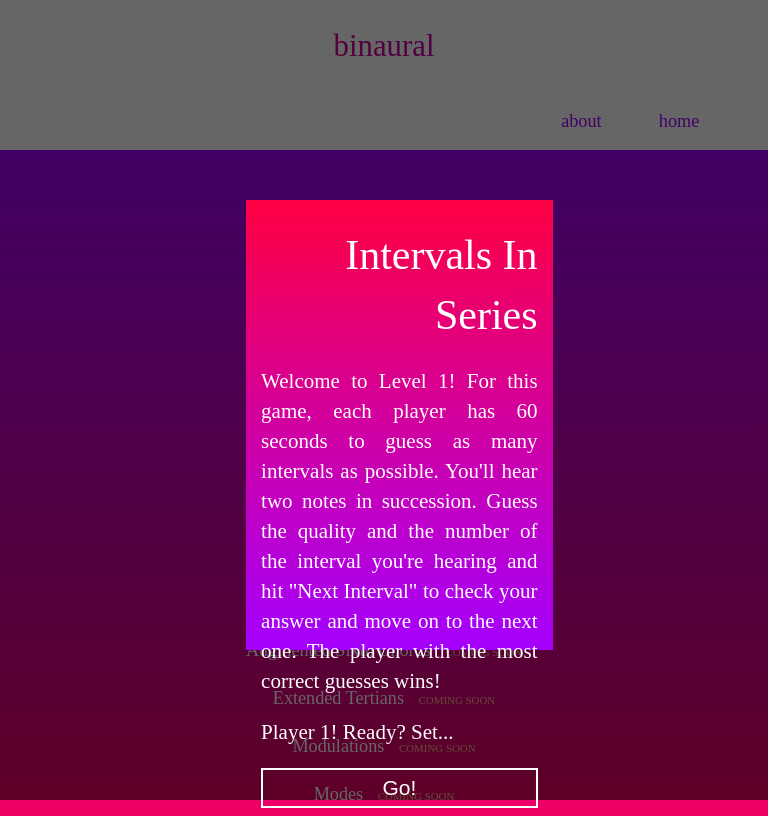
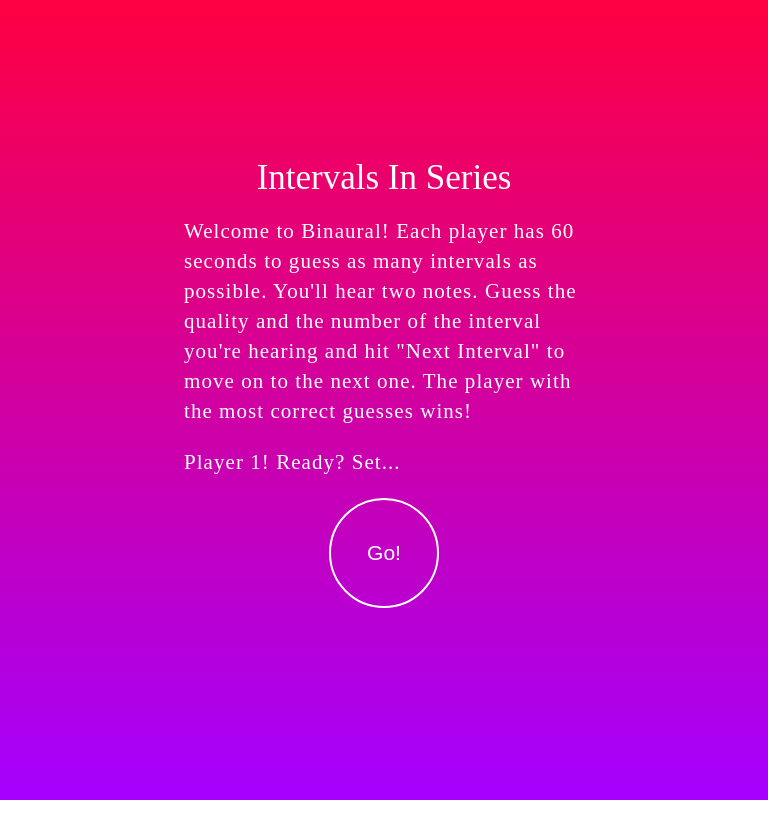
Before and after one commit to jeffDevelops/Binaural, a plain HTML site: page two-players.html in a window 768 px wide. Shown: the top 816 px of the page. Drawn offline with Linux system fonts and the light colour scheme; a web font is replaced by a local one.

Commit message:
makes game responsive

```diff
--- a/styles/styles.css
+++ b/styles/styles.css
@@ -12,12 +12,13 @@
 html {
 	width: 100%;
 	height: 100%;
+	overflow: auto;
+	box-sizing: border-box;
 }
 
 body {
-	width: 100vw;
-	height: 100%
-	border: 1px solid transparent;
+	width: 100%;
+	height: 100%;
 	font-family: 'Muli';
 }
 
@@ -29,7 +30,7 @@
 	border: 1px solid transparent;
 }
 
-.col-md-12, .col-lg-12, .col-md-8, .col-lg-8, .col-md-4, .col-lg-4, .col-md-3, .col-lg-3, .col-md-1, .col-lg-1 {
+.col-md-12, .col-lg-12, .col-md-11, .col-lg-11 .col-md-8, .col-lg-8, .col-md-4, .col-lg-4, .col-md-3, .col-lg-3, .col-md-1, .col-lg-1, .col-xs-6, .col-xs-4, .col-xs-3, .col-xs-2 {
 	padding: 0;
 	margin: 0; /* Removes Bootstrap padding and margin*/
 }
@@ -172,10 +173,14 @@
 	padding: 38px 7vw 0 0;
 }
 
+.page {
+	margin-top: 100px;
+	height: 600px;
+}
+
 aside {
 	margin: 0;
 	padding: 0;
-
 	width: 100%;
 	height: 800px;
 	background-image: -webkit-linear-gradient(top, rgb(164, 0, 255), rgb(254, 0, 66));
@@ -235,15 +240,16 @@
 }
 
 .players_indicator {
-	height: 800px;
+	height: 600px;
+	background: #fff;
 }
 
 .first  {
-	margin: 100px 0;
+	margin: 50px 0;
 }
 
 .second {
-	margin: 400px 0 0 0;
+	margin: 300px 0 0 0;
 }
 
 .players_indicator .player, .players_indicator .player_number {
@@ -272,15 +278,16 @@
 	font-weight: 200;
 }
 
-main {
-	height: 800px;
+main.col-lg-6.col-md-6 {
+	height: 600px;
+	padding: 0;
 }
 
 .top {
-	height: 500px;
+	height: 400px;
 	width: 100%;
-	border: 1px solid transparent;
-	border-bottom: 5px solid #fff;
+	border-left: 2px solid #fff;
+	border-right: 2px solid #fff;
 	background: rgb(164, 0, 255);
 	background-image: -webkit-linear-gradient(right,rgb(164, 0, 255), rgb(190, 0, 255));
 	background-image: -moz-linear-gradient(right,rgb(164, 0, 255), rgb(190, 0, 255));
@@ -296,13 +303,15 @@
 
 .bottom {
 	width: 100%;
-	height: 300px;
+	height: 200px;
 	background-image: -webkit-linear-gradient(right,rgb(200, 0, 150), rgb(254, 0, 66));
 	background-image: -moz-linear-gradient(right,rgb(200, 0, 150), rgb(254, 0, 66));
 	background-image: -ms-linear-gradient(right,rgb(200, 0, 150), rgb(254, 0, 66));
 	background-image: -o-linear-gradient(right,rgb(200, 0, 150), rgb(254, 0, 66));
 	background-image: linear-gradient(right,rgb(200, 0, 150), rgb(254, 0, 66));
-	border: 1px solid transparent;
+	border-left: 2px solid #fff;
+	border-top: 2px solid #fff;
+	border-right: 2px solid #fff;
 	-webkit-transition: height 1s;
 	-moz-transition: height 1s;
 	-ms-transition: height 1s;
@@ -315,6 +324,7 @@
 }
 
 .game_interface {
+	height: 100%;
 	padding: 0 2vw;
 	opacity: 1;
 	-webkit-transition: opacity 1s;
@@ -343,29 +353,30 @@
 }
 
 .game_title {
-	margin: 25px 0 0 0;
+	margin: 10px 0 0 0;
+	line-height: 1em;
 	text-align: right;
-	font-size: 3em;
+	font-size: 2.5em;
 	font-weight: 300;
 	color: #fff;
 }
 
 .interface_column {
-	height: 350px;
-	margin: 0;
+	height: 300px;
+	margin: 25px auto 0 auto;
 }
 
 div.col-md-6.col-lg-6.interface_column {
-	height: 350px;
+	height: 365px;
 	margin: 0;
 	padding: 0;
 }
 
 #replay {
 	display: block;
-	width: 125px;
-	height: 125px;
-	margin: 0 auto 3% auto;
+	width: 90px;
+	height: 90px;
+	margin: 25px auto;
 	border-radius: 50%;
 	border: 2px solid #fff;
 	background-color: rgba(0, 0, 0, 0);
@@ -411,10 +422,26 @@
 	transform: rotateZ(-360deg);
 }
 
+.first_column_buttons {
+	margin-top: -25px;
+}
+
+.first_column_buttons .button {
+	float: right;
+}
+
+.number_buttons {
+	margin-top: 90px;
+}
+
 .guess {
-	width: 95%;
-	padding: 0 0;
-	margin: 2% auto 0 auto;
+	display: block;
+	position: relative;
+	width: 50px;
+	height: 50px;
+	border-radius: 100%;
+	padding-bottom: 50px;
+	margin: 5% auto 0 auto;
 	height: 11%;
 	border: 2px solid #fff;
 	background-color: rgba(255, 255, 255, 0);
@@ -425,7 +452,6 @@
 }
 
 .guess:hover {
-	width: 95%;
 	background: rgba(255, 255, 255, 1);
 	-webkit-transition: all .3s;
 	-moz-transition: all .3s;
@@ -433,6 +459,15 @@
 	-o-transition: all .3s;
 	transition: all .3s;
 	color: rgb(164, 0, 255);
+}
+
+.button_text {
+	position: absolute;
+	left: 0;
+	right: 0;
+	margin: auto;
+	top: 14px;
+	font-size: .75em;
 }
 
 .guess.active {
@@ -455,7 +490,6 @@
 
 .interval {
 	height: 11%;
-	margin: 1.33% auto;
 }
 
 #interface_column.third {
@@ -463,16 +497,18 @@
 }
 
 #submit {
-	height: 50%;
-	width: 100%;
+	position: absolute;
+	bottom: 0;
+	left: 30px;
+	height: 240px;
+	width: 240px;
 	border: 2px solid #fff;
+	border-radius: 50%;
 	background: rgba(0, 0, 0, 0);
 	color: #fff;
 	font-family: 'Muli', sans-serif;
 	font-weight: 200;
-	font-size: 1.5em;
-	position: absolute;
-	bottom: -5px;
+	font-size: 1.2em;
 }
 
 #submit:hover {
@@ -529,13 +565,21 @@
 	position: absolute;
 	z-index: 2;
 	display: block;
-	top: 25vh;
-	left: 32vw;
-	width: 40%;
-	height: 450px;
+	top: 10vh;
+	left: 0;
+	right: 0;
+	margin: auto;
+	width: 60%;
+	max-width: 774px;
+	min-width: 774px;
+	height: 60%;
+	max-height: 774px;
+	min-height: 774px;
 	background-image: -webkit-linear-gradient(bottom, rgba(164, 0, 255, 1), rgba(254, 0, 66, 1));
 	background-image: -o-linear-gradient(bottom, rgba(164, 0, 255, 1), rgba(254, 0, 66, 1));
 	background-image: linear-gradient(bottom, rgba(164, 0, 255, 1), rgba(254, 0, 66, 1));
+	border-radius: 50%;
+	padding-bottom: 60%;
 }
 
 .blur {
@@ -555,24 +599,34 @@
 }
 
 .instructions .parent {
-	width: 90%;
-	margin:  0 auto;
+	width: 60%;
+	min-width: 350px;
+	max-width: 400px;
+	margin: 160px auto 0 auto;
+}
+
+.instructions .game_title {
+	text-align: center;
 }
 
 .instructions p {
 	font-size: 1.5em;
-	text-align: justify;
+	letter-spacing: .05em;
+	text-align: left;
 	color: #fff;
 }
 
 .instructions button {
-	height: 40px;
 	margin: 0 auto;
-	width: 100%;
+	width: 110px;
+	height: 110px;
+	border-radius: 50%;
+
+	padding: 10px 0 10px 0;
 }
 
 .instructions button:hover {
-	width: 100%;
+	width: 110px;
 }
 
 .instructions.times_up {
@@ -594,13 +648,179 @@
 }
 
 /*Injected with JS innerHTML*/
+
+.inactive_player {
+	padding-top: 25px;
+}
+
 .inactive_player_status {
 	display: block;
 	width: 70%;
-	margin: 100px auto 0 auto;
+	margin: 0 auto 0 auto;
 	text-align: right;
 	font-style: italic;
+	line-height: 1em;
 	color: #fff;
 	font-weight: 200;
 	font-size: 2.5em;
 }
+
+#binaural {
+	padding: 0;
+	perspective:1px;
+	border-radius: 50px;
+}
+
+@media(max-width: 991px) {
+	.page {
+		margin-top: 0;
+	}
+	.nav_logo {
+		margin-top: 10px;
+		height: 35px;
+	}
+	nav {
+		height: 5vh;
+	}
+	nav ul {
+		text-align: center;
+		height: 25px;
+	}
+	.game_nav ul li {
+		padding: 0;
+		margin: 5px 7px 0 7px;
+	}
+	.players_indicator, .right_margin {
+		display: none;
+	}
+	.top, .bottom {
+		border-left: none;
+		border-right: none;
+	}
+	.hide_on_mobile {
+		display: none;
+	}
+	#replay {
+		width: 90px;
+		height: 90px;
+	}
+	.interface_column {
+		margin-top: 15px;
+	}
+	.number_buttons {
+		margin-top: 65px;
+	}
+	.staggered .guess {
+		margin-left: 7px;
+	}
+
+	.third {
+		position: static;
+	}
+	/*Change the relative context for the submit button */
+	.game_interface {
+		position: relative;
+	}
+
+	.timer_div, .score_div {
+		position: absolute;
+		top: 10px;
+		width: 9%;
+		height: 100px;
+		display: block;
+	}
+	.timer_div .gameplay_label {
+		text-align: left;
+	}
+	.score_div {
+		right: 20px;
+	}
+	.gameplay_label {
+		margin-bottom: 5px;
+		font-size: .8em;
+	}
+	.gameplay_data {
+		font-size: 1.5em;
+	}
+	#timer {
+		text-align: left;
+	}
+	.third {
+		margin: 0;
+		height: 0;
+	}
+	#submit {
+		bottom: 15px;
+		left: 0;
+		right: 0;
+		margin: auto;
+		height: 90px;
+		width: 90px;
+	}
+	/*Modal*/
+	.instructions {
+		overflow: hidden;
+		top: 0;
+		width: 100%;
+		height: 100%;
+		border-radius: 0;
+		padding: 0;
+		max-height: 100%;
+		max-width: 100%;
+		min-height: 100%;
+		min-width: 100%;
+	}
+
+}
+
+@media(min-width: 450px) and (max-width: 992px) {
+	.guess {
+		width: 60px;
+		height: 60px;
+	}
+	.first_column_buttons .guess {
+		margin-right: 0;
+	}
+	.staggered .guess {
+		margin-left: 0;
+	}
+	#submit {
+		border-radius: 50%;
+		height: 110px;
+		width: 110px;
+	}
+}
+
+@media(min-width: 992px) {
+	.hide_on_larger {
+		display: none;
+	}
+	.third {
+		position: static;
+	}
+	/*Change the relative context for the submit button */
+	.game_interface {
+		position: relative;
+	}
+	#submit {
+		position: absolute;
+		border-radius: 50%;
+		height: 90px;
+		width: 90px;
+		bottom: 15px;
+		left: 25%;
+		right: auto;
+	}
+}
+
+@media(min-width: 1199px) {
+	#submit {
+		left: 21%;
+	}
+}
+
+@media(min-width: 1292px) {
+	.instructions {
+		padding-bottom: 774px;
+	}
+}
--- a/two-players.html
+++ b/two-players.html
@@ -32,9 +32,9 @@
 			 	</nav>
 			</div>
 	 	</div>
-	 	<div class="row">
-		 	<div class="col-md-3 col-lg-3">
-		 		<aside>
+	 	<div class="row page">
+		 	<!-- <div class="col-md-3 col-lg-3">
+		  	<aside>
 			 		<nav>
 			 			<h2 class="aside_title">Challenges</h2>
 			 			<ul>
@@ -52,51 +52,102 @@
 			 			</ul>
 			 		</nav>
 		 		</aside>
-			</div>
-		 	<div class="players_indicator col-md-1 col-lg-1">
+			</div> -->
+			<div class="hidden-xs hidden-sm col-md-2 col-lg-2"></div>
+		 	<div class="players_indicator xs-hidden sm-hidden col-md-1 col-lg-1">
 		 		<div class="player_caption first"><h1 class="player one">Player</h1><h1 class="player_number one">1</h1></div>
 		 		<div class="player_caption second"><h1 class="player two">Player</h1><h1 class="player_number two">2</h1></div>
 		 	</div>
- 			<main class="col-md-8 col-lg-8">
+
+ 			<main id="binaural" class="col-xs-12 col-md-6 col-lg-6">
 				<div class="active_player top">
 					<div class="container-fluid game_interface">
 						<div class="row">
-							<div class="col-lg-12 col-md-12"><h2 class="game_title">Intervals In Series</h2></div>
-						</div>
-						<div class="row">
-							<div class="col-md-3 col-lg-3 interface_column">
+							<div class="hidden-xs col-sm-2 hidden-md-up hide_on_larger"></div>
+							<div class="col-xs-6 col-sm-4 col-md-4 col-lg-3 interface_column row">
 								<button id="replay"></button>
-								<button id="augmented" class="guess quality">Augmented</button>
-								<button id="major" class="guess quality">Major</button>
-								<button id="perfect" class="guess quality">Perfect</button>
-								<button id="minor" class="guess quality">minor</button>
-								<button id="diminished" class="guess quality">diminished</button>
+								<div class="col-xs-2"></div>
+								<div class="col-xs-4 first_column_buttons">
+									<button id="augmented" class="guess quality">
+										<span class="button_text">+</span>
+									</button>
+									<button id="perfect" class="guess quality">
+										<span class="button_text">P</span>
+									</button>
+									<button id="diminished" class="guess quality">
+										<span class="button_text">&deg;</span>
+									</button>
+								</div>
+								<div class="col-xs-4 staggered">
+									<button id="major" class="guess quality">
+										<span class="button_text">Maj</span>
+									</button>
+									<button id="minor" class="guess quality">
+										<span class="button_text">min</span>
+									</button>
+								</div>
+								<div class="col-xs-2"></div>
 							</div>
-							<div class="col-md-3 col-lg-3 interface_column">
-								<button id="octave" class="guess interval first">Octave</button>
-								<button id="seventh" class="guess interval">Seventh</button>
-								<button id="sixth" class="guess interval">Sixth</button>
-								<button id="fifth" class="guess interval">Fifth</button>
-								<button id="fourth" class="guess interval">Fourth</button>
-								<button id="third" class="guess interval">Third</button>
-								<button id="second" class="guess interval">Second</button>
-								<button id="unison" class="guess interval">Unison</button>
+
+							<div class="col-xs-6 col-sm-4 col-md-4 col-lg-3 interface_column row number_buttons">
+								<div class="col-xs-2"></div>
+								<div class="col-xs-4 first_column_buttons">
+									<button id="octave" class="guess interval first">
+										<span class="button_text">Oct</span>
+									</button>
+									<button id="sixth" class="guess interval">
+										<span class="button_text">6th</span>
+									</button>
+									<button id="fourth" class="guess interval">
+										<span class="button_text">4th</span>
+									</button>
+									<button id="second" class="guess interval">
+										<span class="button_text">2nd</span>
+									</button>
+								</div>
+								<div class="col-xs-4 staggered">
+									<button id="seventh" class="guess interval">
+										<span class="button_text">7th</span>
+									</button>
+									<button id="fifth" class="guess interval">
+										<span class="button_text">5th</span>
+									</button>
+									<button id="third" class="guess interval">
+										<span class="button_text">3rd</span>
+									</button>
+									<button id="unison" class="guess interval">
+										<span class="button_text">Unis</span>
+									</button>
+								</div>
+								<div class="col-xs-2"></div>
 							</div>
-							<div class="col-md-6 col-lg-6 interface_column third">
-								<h1 class="gameplay_label">TIME REMAINING</h1>
-								<h1 id="timer" class="gameplay_data">60</h1>
-								<h1 class="gameplay_label">SCORE</h1>
-								<h1 id="score" class="gameplay_data">0</h1>
+							<div class="hidden-xs col-sm-2 hidden-md-up hide_on_larger"></div>
+
+							<div class="col-xs-12 col-sm-12 col-md-4 col-lg-6 interface_column third">
+								<h2 class="game_title hide_on_mobile">Intervals In Series</h2>
+								<div class="timer_div">
+									<h1 class="gameplay_label">TIME <span class="hide_on_mobile">REMAINING</span></h1>
+									<h1 id="timer" class="gameplay_data">60</h1>
+								</div>
+								<div class="score_div">
+									<h1 class="gameplay_label">SCORE</h1>
+									<h1 id="score" class="gameplay_data">0</h1>
+								</div>
 								<button id="submit">Next Interval</button>
 							</div>
 						</div>
+
+
 					</div>
 				</div>
 				<div class="inactive_player bottom">
 				</div>
 			</main>
+			<div class="xs-hidden sm-hidden col-md-3 col-lg-3 right_margin"></div>
 		</div>
-		<div class="row">
+
+
+		<!-- <div class="row">
 			<footer class="col-md-12 col-lg-12">
 				<div class="col-md-4 col-lg-4">
 				</div>
@@ -106,16 +157,16 @@
 				<div class="col-md-4 col-lg-4">
 				</div>
 			</footer>
-		</div>
+		</div> -->
 
 		<!-- MODALS (display: none'd until triggered) -->
 		<div class="blur">
 			<div class="instructions">
 				<div class="parent">
 					<h1 class="game_title">Intervals In Series</h1>
-					<p>Welcome to Level 1! For this game, each player has 60 seconds to guess as many intervals as possible. You'll hear two notes in succession. Guess the quality and the number of the interval you're hearing and hit "Next Interval" to check your answer and move on to the next one. The player with the most correct guesses wins!</p>
+					<p>Welcome to Binaural! Each player has 60 seconds to guess as many intervals as possible. You'll hear two notes. Guess the quality and the number of the interval you're hearing and hit "Next Interval" to move on to the next one. The player with the most correct guesses wins!</p>
 					<p>Player 1! Ready? Set...</p>
-					<button class="guess">Go!</button>
+					<button class="guess modal_button">Go!</button>
 				</div>
 			</div>
 		</div>
```
Also changed, not shown: scripts/script.js (+6 -6 lines).
